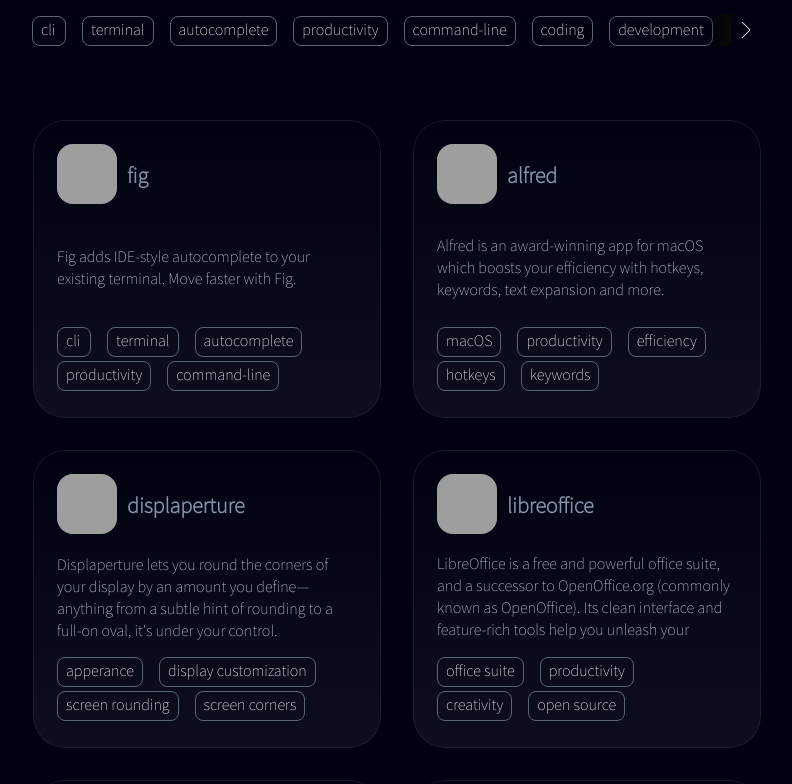
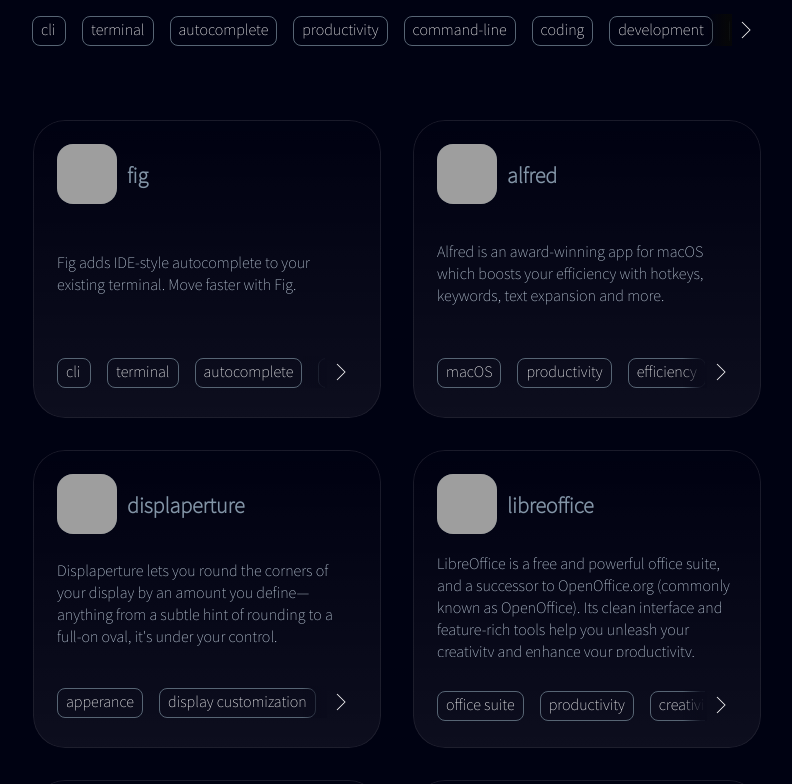
Before and after one commit to alpercun/fancy-macbook-app, a React (Create React App) app: page / in a window 1280 px wide. Shown: the part 1392-2176 px from the top of the page, without its empty margins (283-1075 px from the left). Built offline with nearby package versions, Linux system fonts and the light colour scheme; grey boxes are pictures that could not be loaded.

Commit message:
Update category list (Card)

```diff
--- a/src/App.js
+++ b/src/App.js
@@ -7,6 +7,9 @@
 import { ScrollToTop } from './components/ScrollToTop';
 import { BadgeList } from './components/BadgeList';
 import { Welcome } from './components/Welcome';
+import db from './assets/db.json'
+
+const badgeTypes = Array.from(new Set(db.reduce((acc, item) => acc.concat(item.categories), [])));
 
 const App = () => {
   const [inputData, setInputData] = useState([]);
@@ -80,7 +83,10 @@
                 scrollToInput={scrollToInput}
                 searchInputRef={searchInputRef}
               />
-              <BadgeList addSearchCategory={addSearchCategory} />
+              <BadgeList
+                badgeTypes={badgeTypes}
+                addSearchCategory={addSearchCategory}
+              />
               <div className="search-item-list-wrapper">
                 <SearchItemList
                   searchItems={searchItems}
--- a/src/components/BadgeList/index.js
+++ b/src/components/BadgeList/index.js
@@ -2,19 +2,17 @@
 import { Badge } from '../Badge'
 import { ReactComponent as ExpandLeftArrow } from '../../assets/svg/expand-left-arrow.svg'
 import { ReactComponent as ExpandRightArrow } from '../../assets/svg/expand-right-arrow.svg'
-import db from '../../assets/db.json'
 
-
-const badgeTypes = Array.from(new Set(db.reduce((acc, item) => acc.concat(item.categories), [])));
-
-const BadgeList = ({ addSearchCategory }) => {
+const BadgeList = ({ addSearchCategory, badgeTypes }) => {
   const [scrollX, setscrollX] = useState(0);
   const [scrolEnd, setscrolEnd] = useState(false);
 
   let scrl = useRef(null);
 
   //Slide click
-  const slide = (shift) => {
+  const slide = (event, shift) => {
+    event.preventDefault();
+    event.stopPropagation();
     scrl.current.scrollLeft += shift;
     setscrollX(scrollX + shift);
 
@@ -28,7 +26,7 @@
     }
   };
 
-  const scrollCheck = () => {
+  const scrollCheck = (event) => {
     setscrollX(scrl.current.scrollLeft);
     if (
       Math.floor(scrl.current.scrollWidth - scrl.current.scrollLeft) <=
@@ -41,10 +39,10 @@
   };
 
   return (
-    <div className="badge-list">
+    <div className="badge-list" onClick={(event) => slide(event, 0)}>
       {scrollX !== 0 && (
         <div className='icon'>
-          <ExpandLeftArrow onClick={() => slide(-75)} />
+          <ExpandLeftArrow onClick={(event) => slide(event, -75)} />
           <div className='icon-ghost-left' />
         </div>
       )}
@@ -60,7 +58,7 @@
         <>
           <div className='icon'>
             <div className='icon-ghost-right' />
-            <ExpandRightArrow onClick={() => slide(+75)} />
+            <ExpandRightArrow onClick={(event) => slide(event, +75)} />
           </div>
         </>
       )}
--- a/src/components/Card/index.js
+++ b/src/components/Card/index.js
@@ -1,10 +1,20 @@
-import React, { useState, useEffect } from 'react'
+import React, { useState, useEffect, useRef } from 'react'
 
 import { ActionButton } from '../ActionButton';
-import { Badge } from '../Badge';
+import { BadgeList } from '../BadgeList';
 
 const Card = ({ data, isAdded, addToInput, removeFromInput }) => {
   const { logo, name, description, categories } = data;
+
+  const listRef = useRef(null);
+  const listRefCard = useRef(null);
+
+  useEffect(() => {
+    if (300 >listRef.current.offsetWidth) {
+      listRef.current.querySelector('.icon').style.display = 'none';
+      // listRef.current.querySelector('.icon').style.display = 'initial';
+    }
+  }, [listRef]);
 
   const [showActionButton, setShowActionButton] = useState(false);
 
@@ -19,9 +29,9 @@
     }
   }, [isMobile]);
 
-
   return (
     <div
+      ref={listRefCard}
       className="card"
       onMouseEnter={showButton}
       onMouseLeave={hideButton}
@@ -42,12 +52,12 @@
         {description}
       </div>
       <div className="categories">
-        {
-          categories.map(
-            (category, index) =>
-              <Badge category={category} key={index} addSearchCategory={() => { }} />
-          )
-        }
+        <div className='badge-list-wrapper' ref={listRef}>
+          <BadgeList
+            badgeTypes={categories}
+            addSearchCategory={() => { }}
+          />
+        </div>
       </div>
       {
         showActionButton && (
--- a/src/components/Card/index.scss
+++ b/src/components/Card/index.scss
@@ -67,6 +67,28 @@
     }
   }
 
+  .badge-list {
+    display: flex;
+    width: 100%;
+    justify-content: flex-start;
+
+    .icon {
+      &-ghost-right {
+        background: linear-gradient(to left, rgba(10, 11, 27, 0.89) 20%, rgba(95, 84, 84, 0) 80%)
+      }
+
+      &-ghost-left {
+        background: linear-gradient(to right, rgba(10, 11, 27, 0.89) 20%, rgba(255, 255, 255, 0) 80%);
+      }
+    }
+  }
+
+  .badge-list-wrapper {
+    display: flex;
+    width: 100%;
+    justify-content: flex-start;
+  }
+
   &::before {
     content: "";
     pointer-events: none;
```
